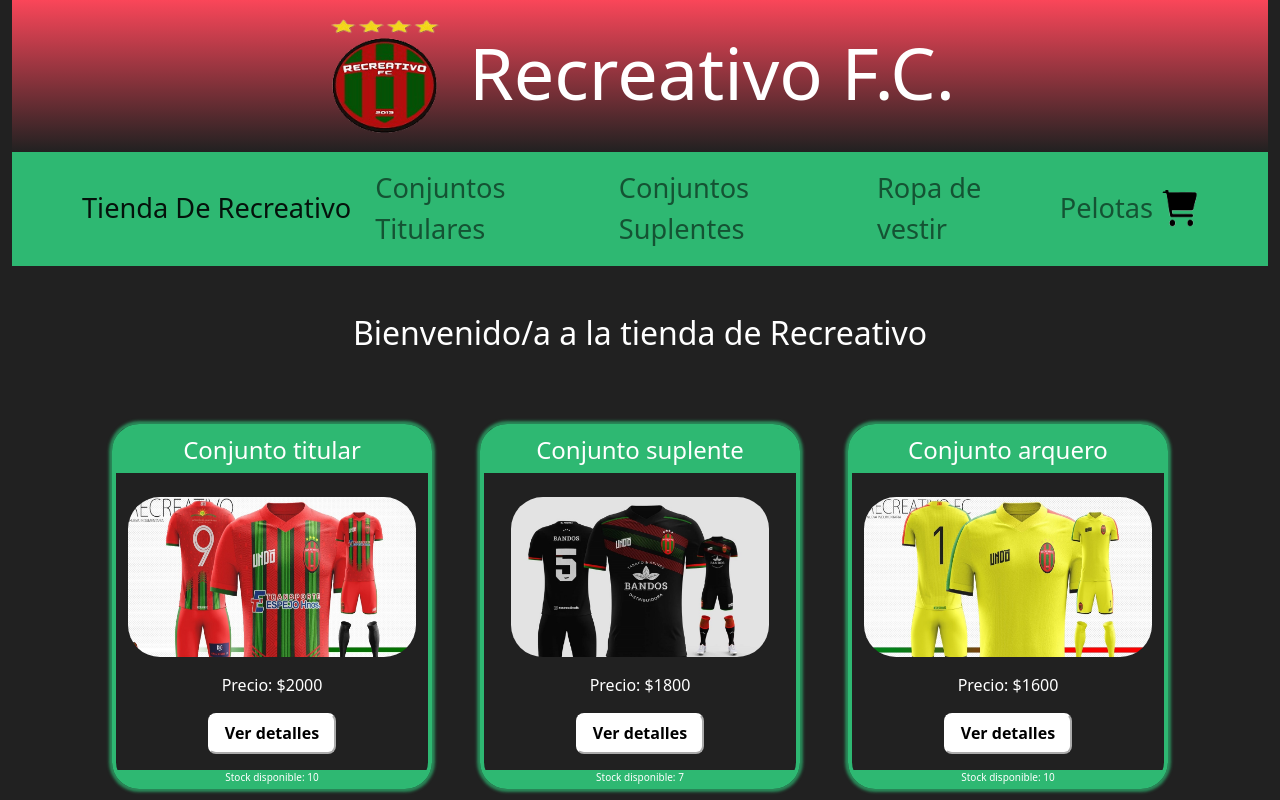
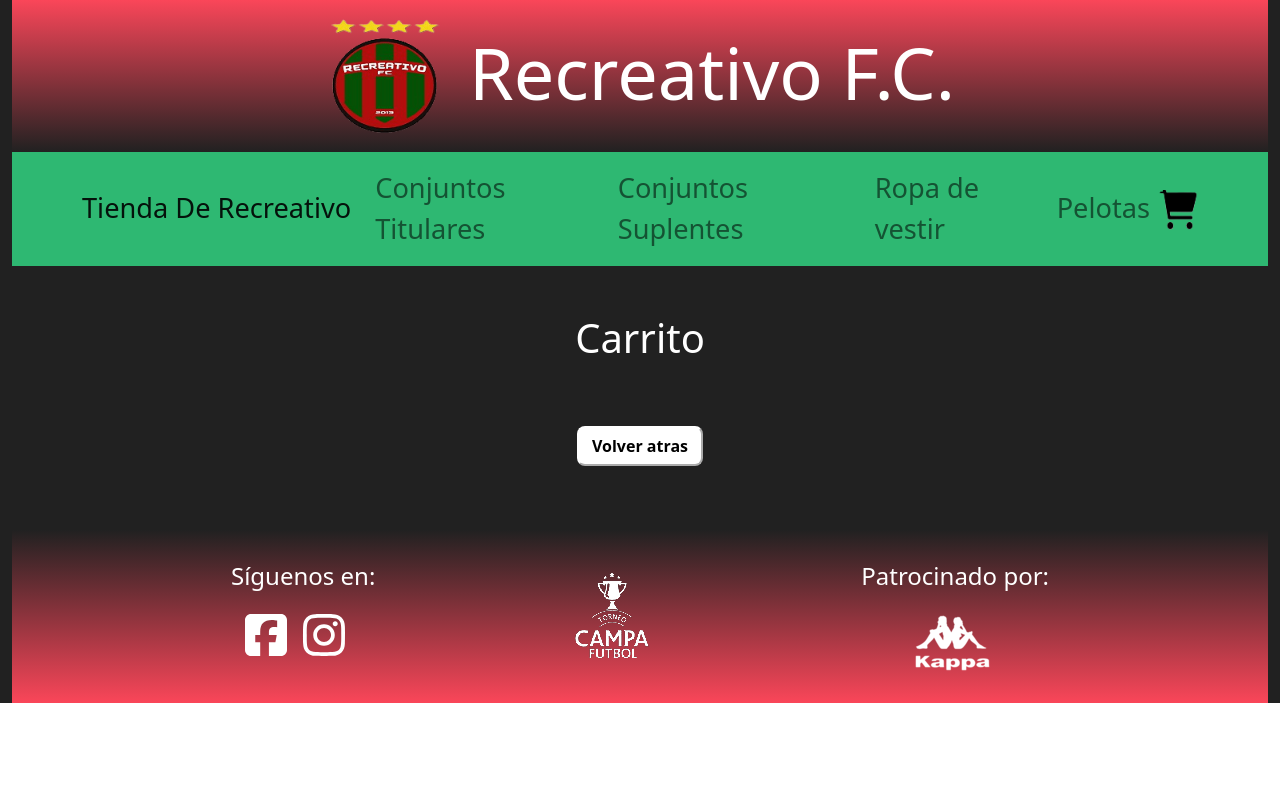
Before and after one commit to FacundoVillarroel/ProyectoFinalReactJS, a React (Create React App) app: page /cart in a window 1280 px wide. Before the commit this address led to /. Shown: the top 800 px of the page. Built offline with nearby package versions, Linux system fonts and the light colour scheme.

Commit message:
Desafio Sincronizar Counter

```diff
--- a/scss/styles.scss
+++ b/scss/styles.scss
@@ -191,3 +191,22 @@
         }
     }
 }
+
+
+
+.buttonReturn{
+    margin: 1rem;
+    padding: 0.4rem 0.8rem;
+    border-color:white;
+    background-color: white;
+    border-radius: 0.5rem;
+    cursor: pointer;
+    font-weight: 700;
+    font-size: 1rem;
+    &:hover{
+        color: white;
+        border-color: white;
+        background-color: #212121;
+        transition: 300ms linear;
+    }
+}
--- a/src/App.css
+++ b/src/App.css
@@ -153,3 +153,18 @@
       background-image: url(./images/kappa.png); }
       .footerContainer .sponsorFlex .imgFooterKappa:hover {
         background-image: url(./images/kappaNegro.png); }
+
+.buttonReturn {
+  margin: 1rem;
+  padding: 0.4rem 0.8rem;
+  border-color: white;
+  background-color: white;
+  border-radius: 0.5rem;
+  cursor: pointer;
+  font-weight: 700;
+  font-size: 1rem; }
+  .buttonReturn:hover {
+    color: white;
+    border-color: white;
+    background-color: #212121;
+    transition: 300ms linear; }
--- a/src/App.js
+++ b/src/App.js
@@ -5,7 +5,9 @@ import ItemListContainer from './components/ItemListContainer';
 import ItemDetailContainer from './components/ItemDetailContainer';
 import {BrowserRouter,Routes, Route, Navigate} from "react-router-dom"
 import Footer from './components/Footer';
+import Cart from './components/Cart';
 import './App.css';
+
 
 
 
@@ -21,7 +23,7 @@ function App() {
           <Route path="/" element={<ItemListContainer/>} />
           <Route path="/category/:categoryId" element={<ItemListContainer/>} />
           <Route path="/item/:itemId" element={<ItemDetailContainer/>} />
-
+          <Route path='/cart' element= {<Cart/>} />
           <Route path="*" element={ <Navigate to="/"/>}/>
         </Routes>
 
--- /dev/null
+++ b/src/components/Cart.js
@@ -0,0 +1,18 @@
+import { useNavigate } from "react-router-dom"
+
+function Cart () {
+    const navigate = useNavigate()
+
+    const handleNavigate = () => {
+        navigate(-1)
+    }
+
+    return(
+        <div className="text-center">
+            <h1 className="my-5 text-center">Carrito</h1>
+            <button className="buttonReturn " onClick={handleNavigate}> Volver atras</button>
+        </div>
+    )
+}
+
+export default Cart
--- a/src/components/ItemCount.js
+++ b/src/components/ItemCount.js
@@ -1,4 +1,5 @@
-function ItemCount ({stock,setQuantity,quantity,addToCart}){
+import { Link } from "react-router-dom";
+function ItemCount ({stock,setQuantity,quantity,addToCart,added}){
     //Agregando al contador
     function handleClickPlus(){
         quantity < stock && setQuantity(quantity + 1)
@@ -20,7 +21,14 @@ function ItemCount ({stock,setQuantity,quantity,addToCart}){
                 <p className ="mt-2"> {quantity} </p>
                 <button className ="quantityButton me-2" onClick={handleClickPlus}> + </button>
             </div>
-            <button className="AddToCartButton" onClick={addToCart}> Agregar al carrito </button>
+            {   !added
+                ?<button className="AddToCartButton" onClick={addToCart}> Agregar al carrito </button>
+                :<Link to= "/cart" className="AddToCartButton"> Ir al carrito</Link>
+
+
+            }
+
+
             <p>Stock disponible: {stock}</p>
         </div>
     )
--- a/src/components/ItemDetail.js
+++ b/src/components/ItemDetail.js
@@ -4,8 +4,11 @@ import { useState } from "react";
 
 
 
+
 const ItemDetail = ({id,title,imgSrc,description,price,stock}) => {
     const [quantity,setQuantity] = useState(1);
+    const [added,setAdded] = useState(false);
+
     const navigate = useNavigate()
     const handleNavigate = () => {
         navigate(-1)
@@ -19,6 +22,7 @@ const ItemDetail = ({id,title,imgSrc,description,price,stock}) => {
             imgSrc,
             quantity
         }
+        setAdded(true)
         console.log(itemToAdd);
     }
 
@@ -41,6 +45,7 @@ const ItemDetail = ({id,title,imgSrc,description,price,stock}) => {
                     setQuantity = {setQuantity}
                     quantity = {quantity}
                     addToCart = {addToCart}
+                    added = {added}
 
                     />
                 </div>
--- a/src/components/NavBar.js
+++ b/src/components/NavBar.js
@@ -25,7 +25,10 @@ function NavBar() {
                     <Link to="/category/pelota">
                         <Nav.Link href="#category/pelota">Pelotas</Nav.Link>
                     </Link>
+                    <Link to="/cart">
                         <CartWidget/>
+                    </Link>
+
                     </Nav>
                 </Navbar.Collapse>
 
```
